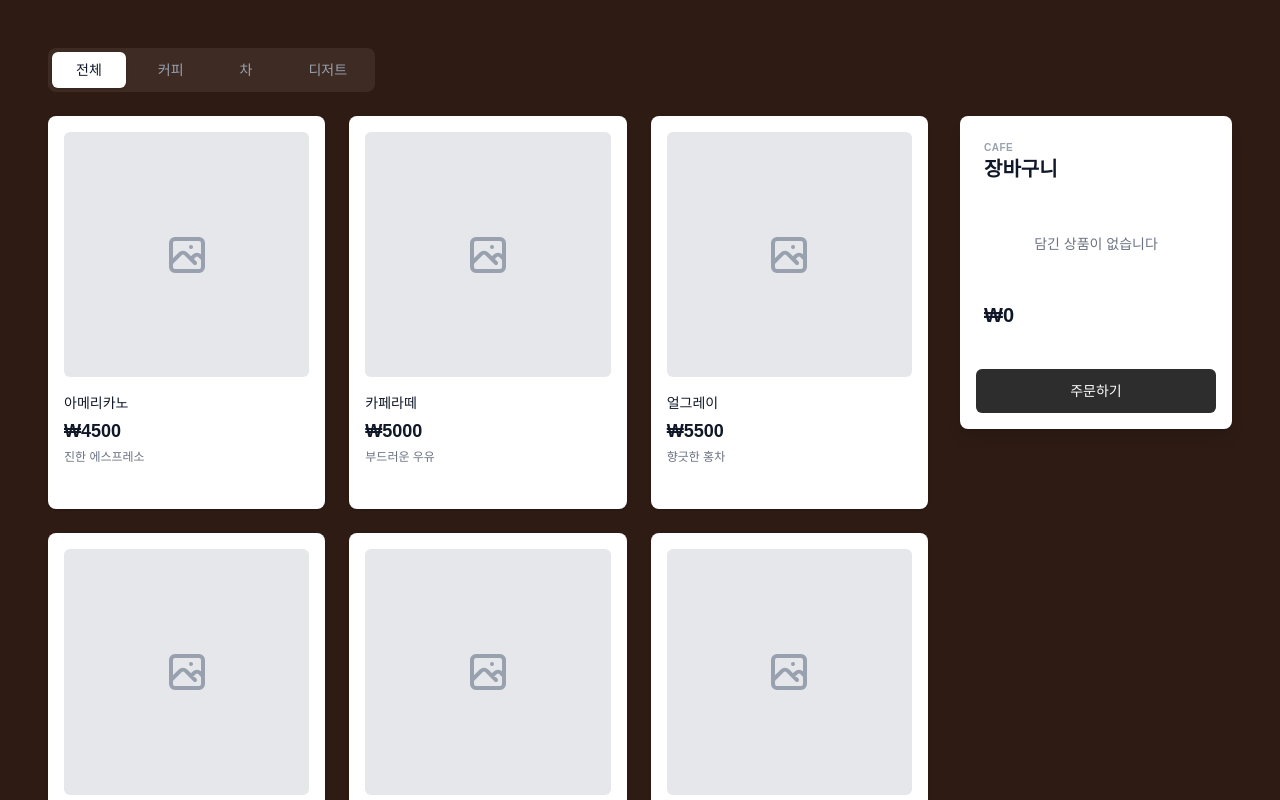
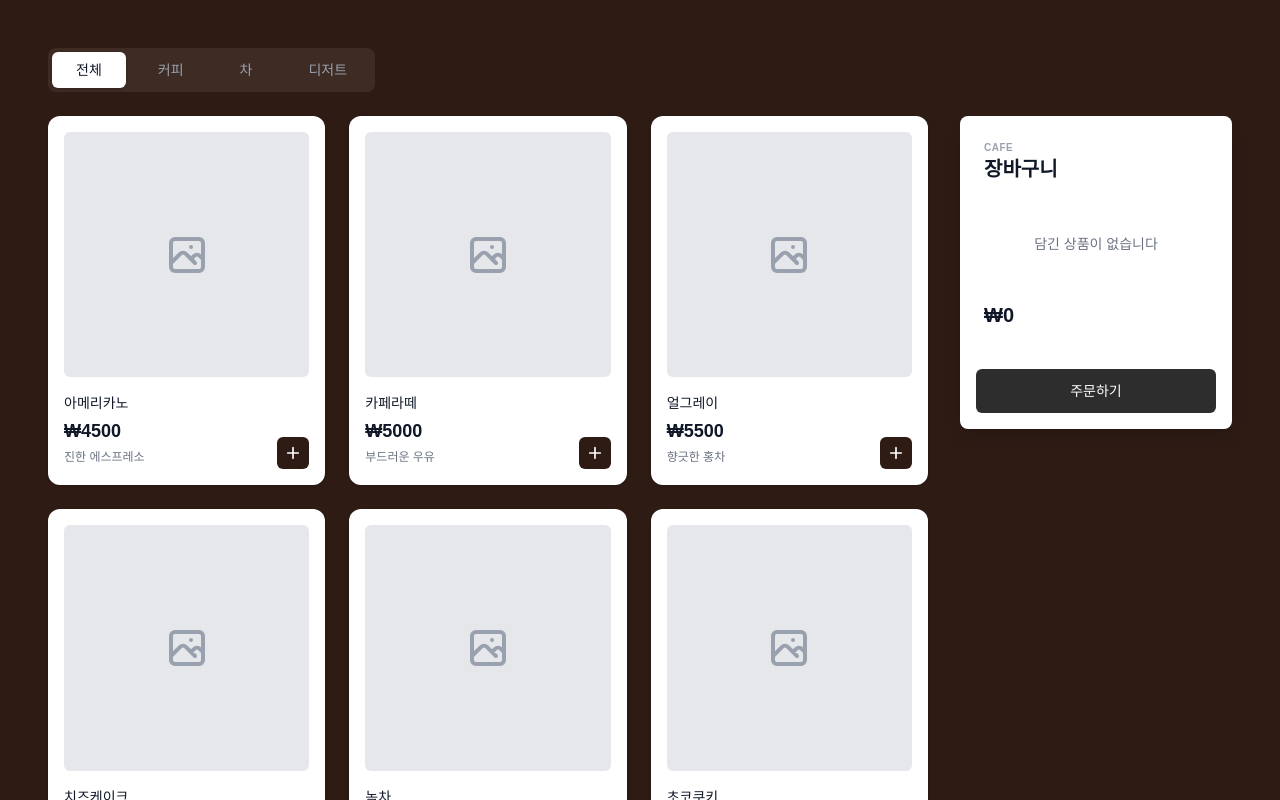
Before and after one commit to prgrms-be-devcourse/NBE9-11-1-Team04-Front, a Next.js app: page / in a window 1280 px wide. Shown: the top 800 px of the page. Built offline with nearby package versions, Linux system fonts and the light colour scheme.

Commit message:
feat:장바구니 담기 버튼 추가

```diff
--- a/src/components/ProductCard.tsx
+++ b/src/components/ProductCard.tsx
@@ -2,19 +2,27 @@ import { Product } from '@/types/product';
 
 export default function ProductCard({ product,children }: { product: Product, children?: React.ReactNode; }) {
   return (
-    <div className="bg-white rounded-lg p-4 shadow-sm h-fit">
+    <div className="bg-white rounded-xl p-4 shadow-sm h-full flex flex-col hover:shadow-md transition-shadow group">
       <div className="bg-gray-200 aspect-square rounded-md mb-4 flex items-center justify-center">
         <svg className="w-12 h-12 text-gray-400" fill="none" stroke="currentColor" viewBox="0 0 24 24">
           <path strokeLinecap="round" strokeLinejoin="round" strokeWidth="2" d="M4 16l4.586-4.586a2 2 0 012.828 0L16 16m-2-2l1.586-1.586a2 2 0 012.828 0L20 14m-6-6h.01M6 20h12a2 2 0 002-2V6a2 2 0 00-2-2H6a2 2 0 00-2 2v12a2 2 0 002 2z" />
         </svg>
       </div>
-      <div className="space-y-1">
+
+      <div className="space-y-1 relative">
         <h3 className="text-sm font-medium text-gray-900">{product.name}</h3>
-        <p className="text-lg font-bold text-gray-900">&#8361;{product.price}</p>
-        <p className="text-xs text-gray-500">{product.description}</p>
-        <button></button>
+        <p className="text-lg font-bold text-gray-900">₩{product.price}</p>
+        <p className="text-xs text-gray-500 pr-10">{product.description}</p>
+
+        {/* 장바구니 담기 버튼 추가 */}
+        <button
+          className="absolute bottom-0 right-0 w-8 h-8 bg-[#2D1B14] hover:bg-[#3D2B24] text-white rounded-md flex items-center justify-center transition-colors active:scale-95"
+        >
+          <svg className="w-4 h-4" fill="none" stroke="currentColor" viewBox="0 0 24 24">
+            <path strokeLinecap="round" strokeLinejoin="round" strokeWidth="2.5" d="M12 4v16m8-8H4" />
+          </svg>
+        </button>
       </div>
-
     </div>
   );
 }
```
